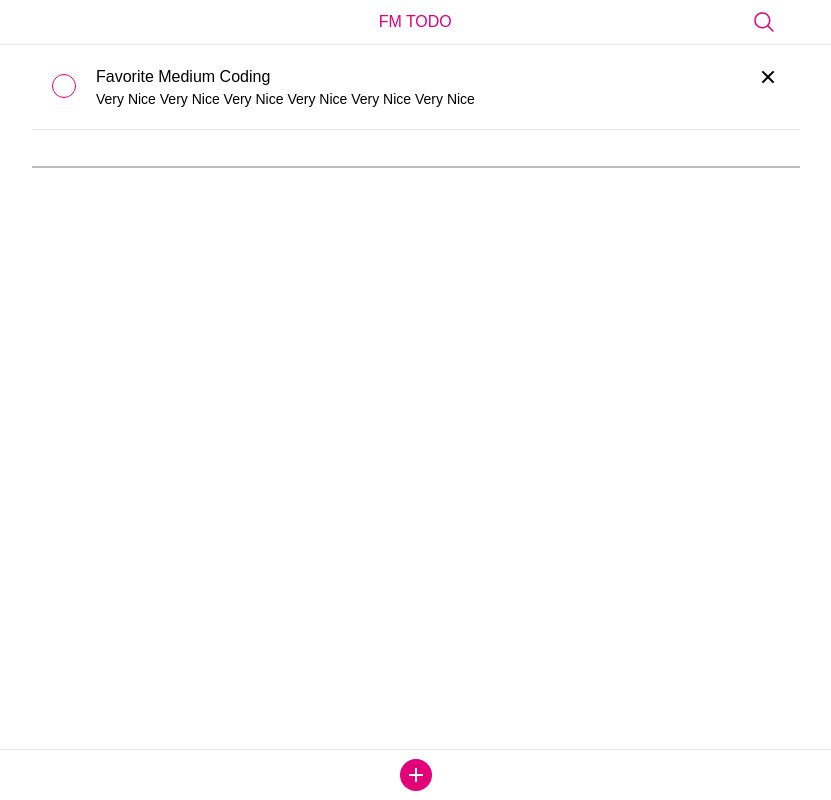
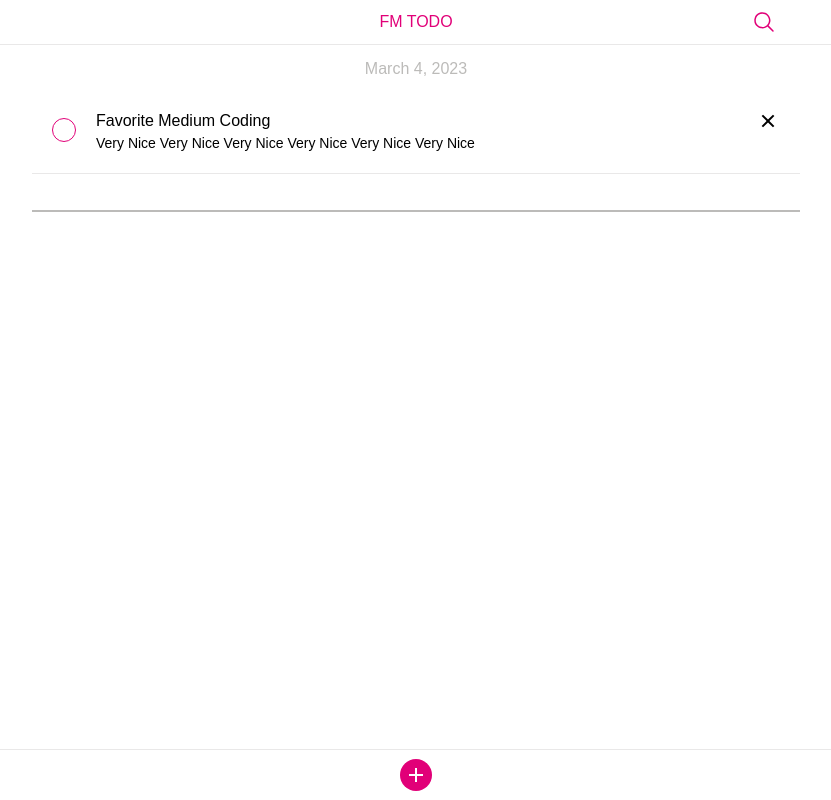
Before and after one commit to myungsangBaek/fm-project, a Next.js app: page / in a window 1280 px wide. Shown: the whole page, without its empty margins (224-1055 px from the left). Built offline with nearby package versions, Linux system fonts and the light colour scheme.

Commit message:
[FEATURE] Generate date

```diff
--- a/components/base/FMLayout/index.tsx
+++ b/components/base/FMLayout/index.tsx
@@ -1,8 +1,10 @@
 import * as React from "react";
-import styled from "styled-components";
+import styled, { useTheme } from "styled-components";
 
 import Header from "@/components/navigation/Header";
 import BottomNavigation from "@/components/navigation/BottomNavigation";
+import { MONTH_CONFIG } from "@/config";
+import FMText from "../FMText";
 
 interface IProps {
   children: React.ReactNode;
@@ -19,6 +21,13 @@ function FMLayout({
   headerRightIcon,
   headerLeftIcon,
 }: IProps): React.ReactElement {
+  const theme = useTheme();
+  const day = new Date();
+
+  const today = `${
+    MONTH_CONFIG[day.getMonth() + 1]
+  } ${day.getDay()}, ${day.getFullYear()}`;
+
   React.useEffect(() => {
     function resizeHeightForIOS() {
       const vh = window.innerHeight * 0.01;
@@ -41,6 +50,9 @@ function FMLayout({
           headerLeftIcon={headerLeftIcon}
         />
       )}
+      <RealTimeContainer>
+        <FMText color={theme.colors.gray30}>{today}</FMText>
+      </RealTimeContainer>
       <ContentContainer>{children}</ContentContainer>
       {bottomNavigation && (
         <BottomNavigationContainer>
@@ -85,3 +97,9 @@ const BottomNavigationContainer = styled.div`
   align-items: center;
   border-top: 1px solid ${(props) => props.theme.colors.gray10};
 `;
+
+const RealTimeContainer = styled.div`
+  display: flex;
+  height: 20px;
+  padding: 12px 0;
+`;
--- a/components/navigation/Header/index.tsx
+++ b/components/navigation/Header/index.tsx
@@ -17,11 +17,9 @@ function Header({ headerRightIcon, headerLeftIcon }: IProps) {
         <IconContainer onClick={() => router.back()}>
           {headerLeftIcon && <Icons.SvgElement.closeIcon />}
         </IconContainer>
-        <TextContainer>
-          <FMText body01 color={"#E10078"}>
-            {"FM TODO"}
-          </FMText>
-        </TextContainer>
+        <FMText body01 color={"#E10078"}>
+          {"FM TODO"}
+        </FMText>
         <IconContainer>
           {headerRightIcon && <Icons.SvgElement.searchIcon />}
         </IconContainer>
@@ -57,10 +55,4 @@ const IconContainer = styled.div`
   cursor: pointer;
 `;
 
-const TextContainer = styled.div`
-  display: flex;
-  width: 100%;
-  justify-content: center;
-`;
-
 export default React.memo(Header);
--- /dev/null
+++ b/config/index.ts
@@ -0,0 +1,18 @@
+type MonthTypeConfigType = {
+  [key in string]: string;
+};
+
+export const MONTH_CONFIG: MonthTypeConfigType = {
+  1: "January",
+  2: "February",
+  3: "March",
+  4: "April",
+  5: "May",
+  6: "June",
+  7: "July",
+  8: "August",
+  9: "September",
+  10: "October",
+  11: "November",
+  12: "December",
+};
```
